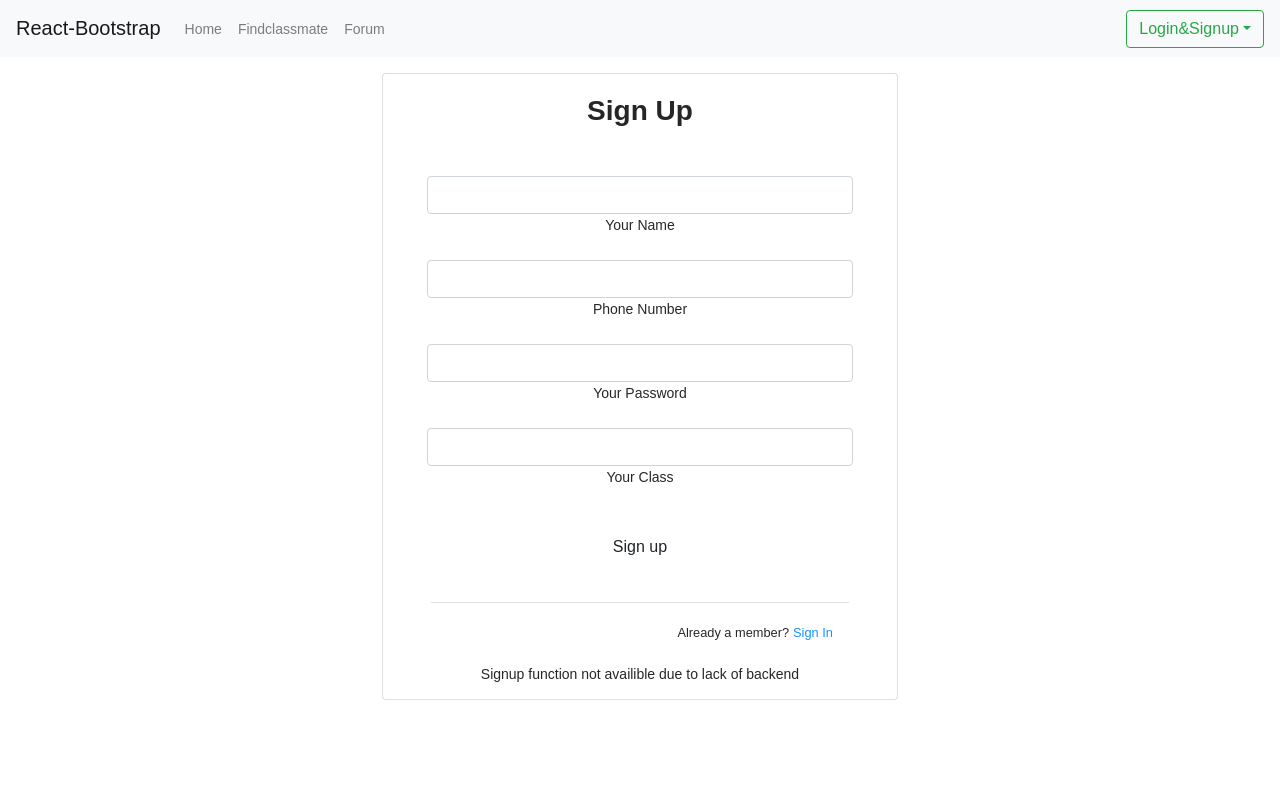
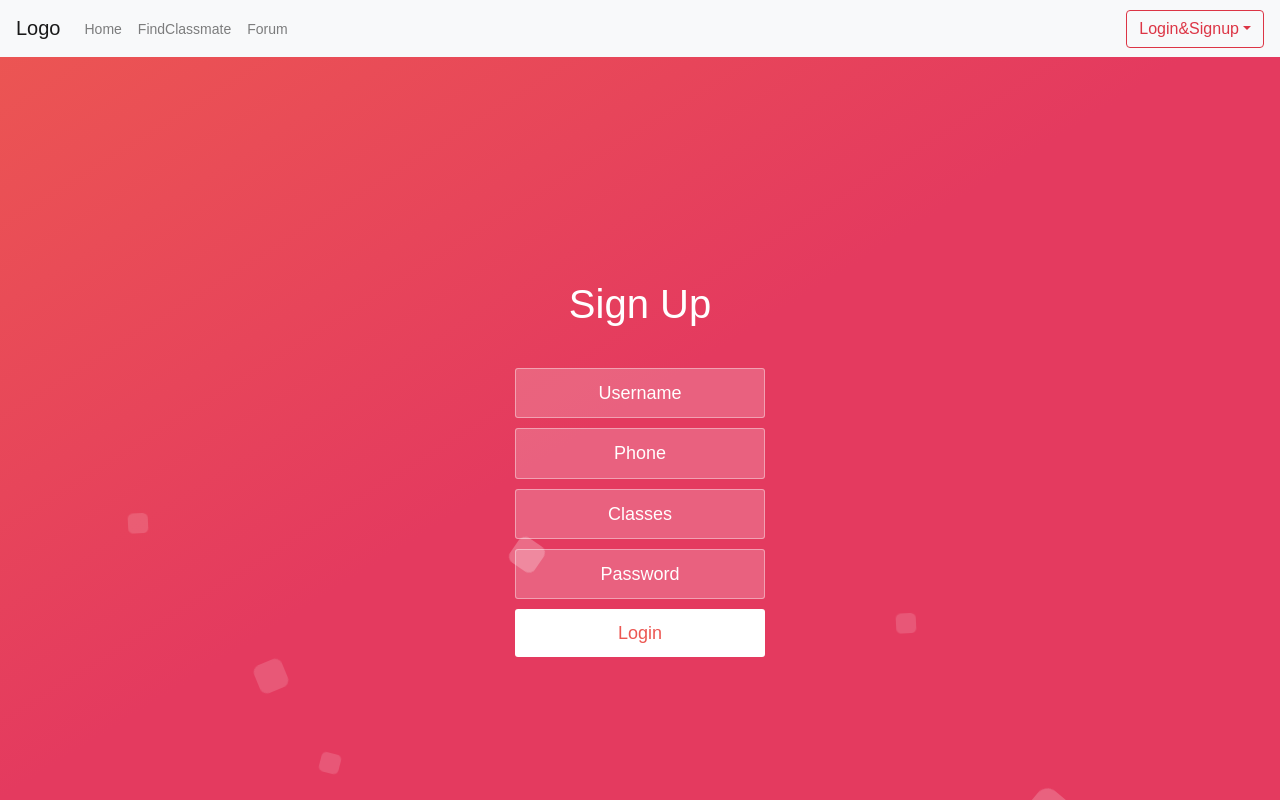
Before and after one commit to bbyiinini/Unihack, a React (Create React App) app: page /signup in a window 1280 px wide. Built offline with nearby package versions, Linux system fonts and the light colour scheme.

Commit message:
added some backgroud img

```diff
--- a/src/components/FindClassMate.js
+++ b/src/components/FindClassMate.js
@@ -64,7 +64,7 @@ const FindClassMate = () => {
   };
 
   return (
-    <>
+    <div className="findmate">
       <input
         className="search-class"
         onChange={onSearchChanged}
@@ -76,7 +76,7 @@ const FindClassMate = () => {
             <Grid item xs={3} key={res.id}>
               <Card
                 style={{
-                  width: "18rem",
+                  width: "70%",
                   margin: "0 50%",
                   transform: "translateX(-50%)"
                 }}
@@ -105,7 +105,7 @@ const FindClassMate = () => {
           {isLoading ? "..." : "Load More"}
         </a>
       </div>
-    </>
+    </div>
   );
 };
 
--- a/src/components/NavBar.js
+++ b/src/components/NavBar.js
@@ -25,13 +25,13 @@ const NavBar = (props) => {
 
   return (
     <>
-      <Navbar bg="light" expand="lg">
-        <Navbar.Brand href="#home">React-Bootstrap</Navbar.Brand>
+      <Navbar bg="light" expand="lg" fixed="top">
+        <Navbar.Brand href="#home">Logo</Navbar.Brand>
         <Navbar.Toggle aria-controls="basic-navbar-nav" />
         <Navbar.Collapse id="basic-navbar-nav">
           <Nav className="mr-auto">
             <Nav.Link href="/">Home</Nav.Link>
-            <Nav.Link href="/findclassmate">Findclassmate</Nav.Link>
+            <Nav.Link href="/findclassmate">FindClassmate</Nav.Link>
             <Nav.Link href="/forum">Forum</Nav.Link>
           </Nav>
           {props.loggedIn ? (
@@ -40,7 +40,7 @@ const NavBar = (props) => {
               placement="bottom"
               overlay={popover}
             >
-              <Button variant="success">Click me to see</Button>
+              <Button variant="danger">Click me to see</Button>
             </OverlayTrigger>
           ) : (
             <>
@@ -52,7 +52,7 @@ const NavBar = (props) => {
                 Login
               </Button> */}
               <DropdownButton
-                variant="outline-success"
+                variant="outline-danger"
                 title="Login&Signup"
                 id="bg-nested-dropdown"
               >
--- a/src/components/Signin.js
+++ b/src/components/Signin.js
@@ -1,4 +1,4 @@
-import React from "react";
+import React, { useState } from "react";
 import {
   MDBRow,
   MDBCol,
@@ -9,75 +9,60 @@ import {
 } from "mdbreact";
 import data from "../assets/userData.json";
 
-class Signin extends React.Component {
-  // constructor(props) {
-  //   super(props);
+const Signin = (props) => {
+  const [userName, setUserName] = useState("");
+  const [password, setPassword] = useState("");
+  const [signedIn, setSignedIn] = useState(false);
 
-  //   this.state = {
-  //     username: "",
-  //     password: "",
-  //     error: false
-  //   };
-  // }
-  // onSubmit(ev) {
-  //   ev.preventDefault();
+  const signin = () => {
+    if (password !== "123") {
+      alert("incorrect");
+    } else {
+      setSignedIn(true);
+      props.toggleLogin();
+    }
+  };
 
-  //   const { username, password } = this.state;
+  const passChange = (e) => {
+    setPassword(e.target.value);
+    console.log(password);
+  };
 
-  //   this.setState({ error: false });
-
-  //   if (!(username === "a" && password === "b")) {
-  //     return this.setState({ error: true });
-  //   }
-  //   this.props.push("/home");
-  // }
-  // const newdata = data.map((data) => {
-  //   return(
-
-  //   )
-  // })
-  render() {
-    return (
-      <MDBRow>
-        <MDBCol md="9" lg="7" xl="5" className="mx-auto mt-3">
-          <MDBCard>
-            <MDBCardBody className="mx-4">
-              <div className="text-center">
-                <h3 className="dark-grey-text mb-5">
-                  <strong>Log In</strong>
-                </h3>
-              </div>
-              <MDBInput
-                label="Your Name"
-                group
-                type="name"
-                validate
-                error="wrong"
-                success="right"
-              />
-              <MDBInput
-                label="Your password"
-                group
-                type="password"
-                validate
-                containerClass="mb-0"
-              />
-              <div className="text-center pt-3 mb-3">
-                <MDBBtn
-                  type="button"
-                  gradient="blue"
-                  rounded
-                  className="btn-block z-depth-1a"
-                >
-                  Log In
-                </MDBBtn>
-              </div>
-            </MDBCardBody>
-          </MDBCard>
-        </MDBCol>
-      </MDBRow>
-    );
-  }
-}
+  return (
+    <>
+      {" "}
+      <div className={signedIn ? "wrapper form-success" : "wrapper"}>
+        <div className="container">
+          <h1> {signedIn ? "Welcome " : "Sign In"} </h1>
+          <form className={signedIn ? "fadeOut(500)" : "form"}>
+            <input type="text" placeholder="Username"></input>
+            <input
+              type="password"
+              placeholder="Password"
+              onChange={passChange}
+            ></input>
+            {/* <Link to="/home"> */}
+            <button id="login-button" onClick={signin}>
+              Login
+            </button>
+            {/* </Link> */}
+          </form>
+        </div>
+        <ul className="bg-bubbles">
+          <li></li>
+          <li></li>
+          <li></li>
+          <li></li>
+          <li></li>
+          <li></li>
+          <li></li>
+          <li></li>
+          <li></li>
+          <li></li>
+        </ul>
+      </div>
+    </>
+  );
+};
 
 export default Signin;
--- a/src/components/Signup.js
+++ b/src/components/Signup.js
@@ -1,91 +1,46 @@
-import React from "react";
-import {
-  MDBRow,
-  MDBCol,
-  MDBInput,
-  MDBBtn,
-  MDBCard,
-  MDBCardBody,
-  MDBModalFooter
-} from "mdbreact";
+import React, { useState } from "react";
+import { Link } from "react-router-dom";
+import "../styles.css";
 
-class signup extends React.Component {
-  render() {
-    const smallStyle = { fontSize: "0.8rem" };
-    return (
-      <MDBRow>
-        <MDBCol md="9" lg="7" xl="5" className="mx-auto mt-3">
-          <MDBCard>
-            <MDBCardBody className="mx-4">
-              <div className="text-center">
-                <h3 className="dark-grey-text mb-5">
-                  <strong>Sign Up</strong>
-                </h3>
-              </div>
-              <MDBInput
-                label="Your Name"
-                id="new_name"
-                group
-                validate
-                error="wrong"
-                success="right"
-              />
-              <MDBInput
-                label="Phone Number"
-                id="new_number"
-                group
-                validate
-                error="wrong"
-                success="right"
-              />
-              <MDBInput
-                label="Your Password"
-                id="new_password"
-                group
-                validate
-                error="wrong"
-                success="right"
-              />
-              <MDBInput
-                label="Your Class"
-                id="new_class"
-                group
-                validate
-                error="wrong"
-                success="right"
-              />
-              <div className="text-center pt-3 mb-3">
-                <MDBBtn
-                  id="new_signup"
-                  type="button"
-                  gradient="blue"
-                  rounded
-                  className="btn-block z-depth-1a"
-                  href="/"
-                >
-                  Sign up
-                  {/* can't save sign up data due to backend */}
-                </MDBBtn>
-              </div>
-            </MDBCardBody>
-            <MDBModalFooter className="mx-5 pt-3 mb-1">
-              <p
-                className="grey-text d-flex justify-content-end"
-                style={smallStyle}
-              >
-                Already a member?{" "}
-                <a href="/login" className="blue-text ml-1">
-                  {" "}
-                  Sign In
-                </a>
-              </p>
-            </MDBModalFooter>
-            <p>Signup function not availible due to lack of backend</p>
-          </MDBCard>
-        </MDBCol>
-      </MDBRow>
-    );
-  }
-}
+const Signup = () => {
+  const [signedIn, setSignedIn] = useState(false);
 
-export default signup;
+  const signup = () => {
+    setSignedIn(true);
+  };
+
+  return (
+    <>
+      <div className={signedIn ? "wrapper form-success" : "wrapper"}>
+        <div className="container">
+          <h1> {signedIn ? "Welcome " : "Sign Up"} </h1>
+          <form className={signedIn ? "fadeOut(500)" : "form"}>
+            <input type="text" placeholder="Username"></input>
+            <input type="text" placeholder="Phone"></input>
+            <input type="text" placeholder="Classes"></input>
+            <input type="password" placeholder="Password"></input>
+            {/* <Link to="/home"> */}
+            <button id="login-button" onClick={signup}>
+              Login
+            </button>
+            {/* </Link> */}
+          </form>
+        </div>
+        <ul class="bg-bubbles">
+          <li></li>
+          <li></li>
+          <li></li>
+          <li></li>
+          <li></li>
+          <li></li>
+          <li></li>
+          <li></li>
+          <li></li>
+          <li></li>
+        </ul>
+      </div>
+    </>
+  );
+};
+
+export default Signup;
--- a/src/components/post/style.js
+++ b/src/components/post/style.js
@@ -1,7 +1,8 @@
 import styled from "styled-components";
 export const PostWrapper = styled.div`
-  margin: 20px;
+  margin: 80px;
   padding: 10px;
   box-shadow: 0 4px 8px 0 rgba(0.1, 0, 0, 0.2);
   text-align: left;
+  color: black;
 `;
--- a/src/styles.css
+++ b/src/styles.css
@@ -81,3 +81,237 @@
   color: #fff;
   border: 1px solid #fff;
 }
+
+/* @import url("https://fonts.googleapis.com/css?family=Lobster&display=swap")
+  repeat scroll 0 0 rgba(0, 0, 0, 0); */
+@import url(https://fonts.googleapis.com/css?family=Source);
+* {
+  box-sizing: border-box;
+  margin: 0;
+  padding: 0;
+  font-weight: 300;
+}
+body {
+  font-family: "Source Sans Pro", sans-serif;
+  color: white;
+  font-weight: 300;
+}
+body ::-webkit-input-placeholder {
+  font-family: "Source Sans Pro", sans-serif;
+  color: white;
+  font-weight: 300;
+}
+body :-moz-placeholder {
+  font-family: "Source Sans Pro", sans-serif;
+  color: white;
+  opacity: 1;
+  font-weight: 300;
+}
+body ::-moz-placeholder {
+  font-family: "Source Sans Pro", sans-serif;
+  color: white;
+  opacity: 1;
+  font-weight: 300;
+}
+body :-ms-input-placeholder {
+  font-family: "Source Sans Pro", sans-serif;
+  color: white;
+  font-weight: 300;
+}
+.wrapper {
+  background: #50a3a2;
+  background: -webkit-linear-gradient(top left, #ec5752 0%, #e43a5f 50%);
+  background: -moz-linear-gradient(top left, #ec5752 0%, #e43a5f 50%);
+  background: -o-linear-gradient(top left, #ec5752 0%, #e43a5f 50%);
+  background: linear-gradient(to bottom right, #ec5752 0%, #e43a5f 50%);
+  position: absolute;
+  left: 0;
+  width: 100%;
+  height: 100%;
+  overflow: hidden;
+}
+.wrapper.form-success .container h1 {
+  transform: translateY(85px);
+}
+.fadeOut {
+  opacity: 0;
+  transition: opacity 0.5s;
+}
+.container {
+  max-width: 600px;
+  margin: 200px auto;
+  padding: 80px 0;
+  height: 400px;
+  text-align: center;
+  font-family: "Source Sans Pro", sans-serif;
+  color: white;
+}
+.container h1 {
+  font-size: 40px;
+  transition-duration: 1s;
+  transition-timing-function: ease-in-put;
+  font-family: "Source Sans Pro", sans-serif;
+  color: white;
+  font-weight: 200;
+}
+form {
+  padding: 20px 0;
+  position: relative;
+  z-index: 2;
+}
+form input {
+  display: block;
+  appearance: none;
+  outline: 0;
+  border: 1px solid rgba(255, 255, 255, 0.4);
+  background-color: rgba(255, 255, 255, 0.2);
+  width: 250px;
+  border-radius: 3px;
+  padding: 10px 15px;
+  margin: 0 auto 10px auto;
+  text-align: center;
+  font-size: 18px;
+  color: white;
+  transition-duration: 0.25s;
+  font-weight: 300;
+}
+form input:hover {
+  background-color: rgba(255, 255, 255, 0.4);
+}
+form input:focus {
+  background-color: white;
+  width: 300px;
+  color: #ec5752;
+}
+form button {
+  appearance: none;
+  outline: 0;
+  background-color: white;
+  border: 0;
+  padding: 10px 15px;
+  color: #ec5752;
+  border-radius: 3px;
+  width: 250px;
+  cursor: pointer;
+  font-size: 18px;
+  transition-duration: 0.25s;
+}
+form button:hover {
+  background-color: #f5f7f9;
+}
+.bg-bubbles {
+  position: absolute;
+  top: 0;
+  left: 0;
+  width: 100%;
+  height: 100%;
+  z-index: 1;
+}
+.bg-bubbles li {
+  position: relative;
+  list-style: none;
+  display: block;
+  width: 20px;
+  height: 20px;
+  border-radius: 25%;
+  background-color: rgba(255, 255, 255, 0.15);
+  bottom: -90%;
+  -webkit-animation: square 25s infinite;
+  animation: square 25s infinite;
+  -webkit-transition-timing-function: linear;
+  transition-timing-function: linear;
+}
+.bg-bubbles li:nth-child(1) {
+  left: 10%;
+}
+.bg-bubbles li:nth-child(2) {
+  left: 20%;
+  width: 30px;
+  height: 30px;
+  animation-delay: 2s;
+  animation-duration: 27s;
+}
+.bg-bubbles li:nth-child(3) {
+  left: 25%;
+  animation-delay: 4s;
+}
+.bg-bubbles li:nth-child(4) {
+  left: 40%;
+  width: 30px;
+  height: 30px;
+  animation-duration: 22s;
+  background-color: rgba(255, 255, 255, 0.25);
+}
+.bg-bubbles li:nth-child(5) {
+  left: 70%;
+}
+.bg-bubbles li:nth-child(6) {
+  left: 80%;
+  width: 50px;
+  height: 50px;
+  animation-delay: 3s;
+  background-color: rgba(255, 255, 255, 0.2);
+}
+.bg-bubbles li:nth-child(7) {
+  left: 32%;
+  width: 60px;
+  height: 60px;
+  animation-delay: 7s;
+}
+.bg-bubbles li:nth-child(8) {
+  left: 55%;
+  width: 20px;
+  height: 20px;
+  animation-delay: 15s;
+  animation-duration: 40s;
+}
+.bg-bubbles li:nth-child(9) {
+  left: 25%;
+  width: 10px;
+  height: 10px;
+  animation-delay: 2s;
+  animation-duration: 40s;
+  background-color: rgba(255, 255, 255, 0.3);
+}
+.bg-bubbles li:nth-child(10) {
+  left: 90%;
+  width: 10px;
+  height: 10px;
+  animation-delay: 20s;
+}
+
+.findmate {
+  background: linear-gradient(-45deg, #ee7752, #e73c7e, #23a6d5, #23d5ab);
+  background-size: 400% 400%;
+  animation: gradient 15s ease infinite;
+  min-height: 1100px;
+}
+
+@keyframes gradient {
+  0% {
+    background-position: 0% 50%;
+  }
+  50% {
+    background-position: 100% 50%;
+  }
+  100% {
+    background-position: 0% 50%;
+  }
+}
+
+@-webkit-keyframes square {
+  0% {
+    transform: translateY(0);
+  }
+  100% {
+    transform: translateY(-700px) rotate(600deg);
+  }
+}
+@keyframes square {
+  0% {
+    transform: translateY(0);
+  }
+  100% {
+    transform: translateY(-700px) rotate(600deg);
+  }
+}
```
Also changed, not shown: public/index.html (+3 -13 lines), src/App.js (+7 -6 lines), src/components/post/NewPost.js (added, +12 -0 lines), src/components/post/Post.js (+6 -2 lines), src/components/logo.png (added).
